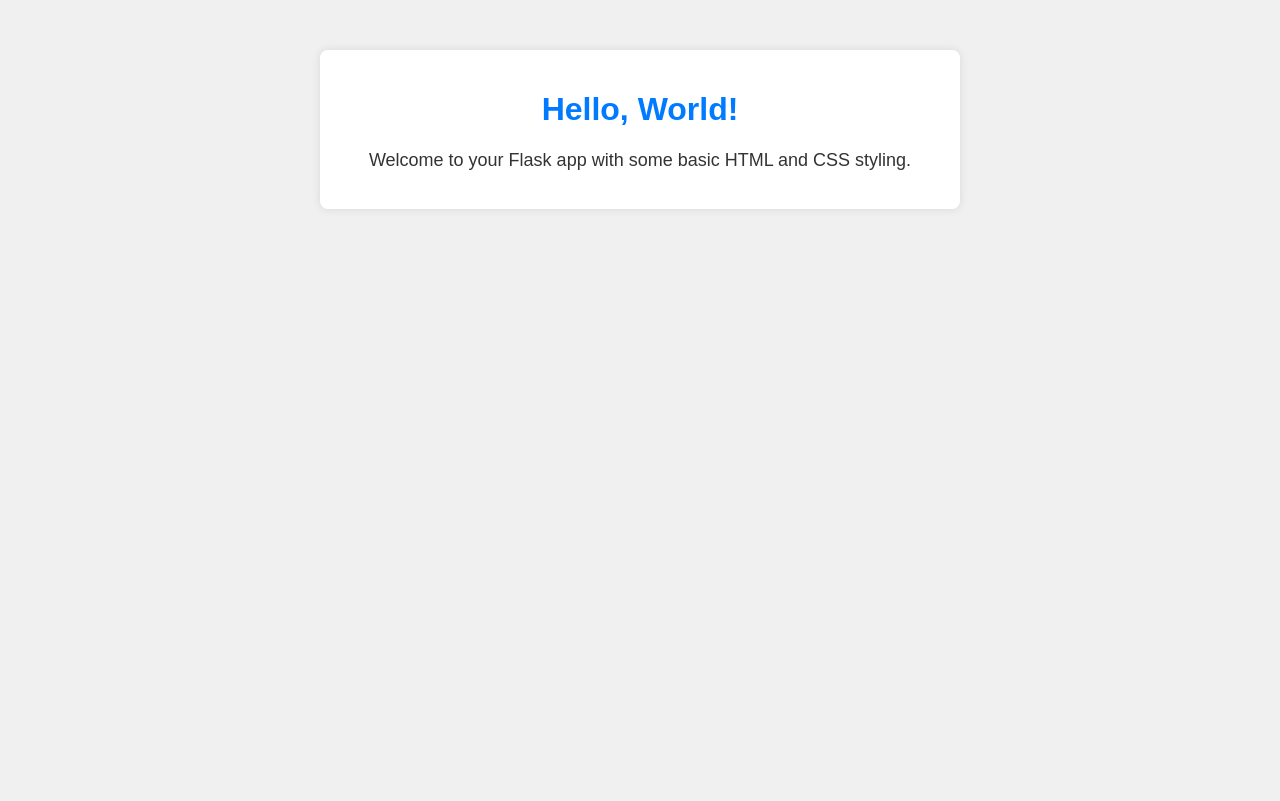
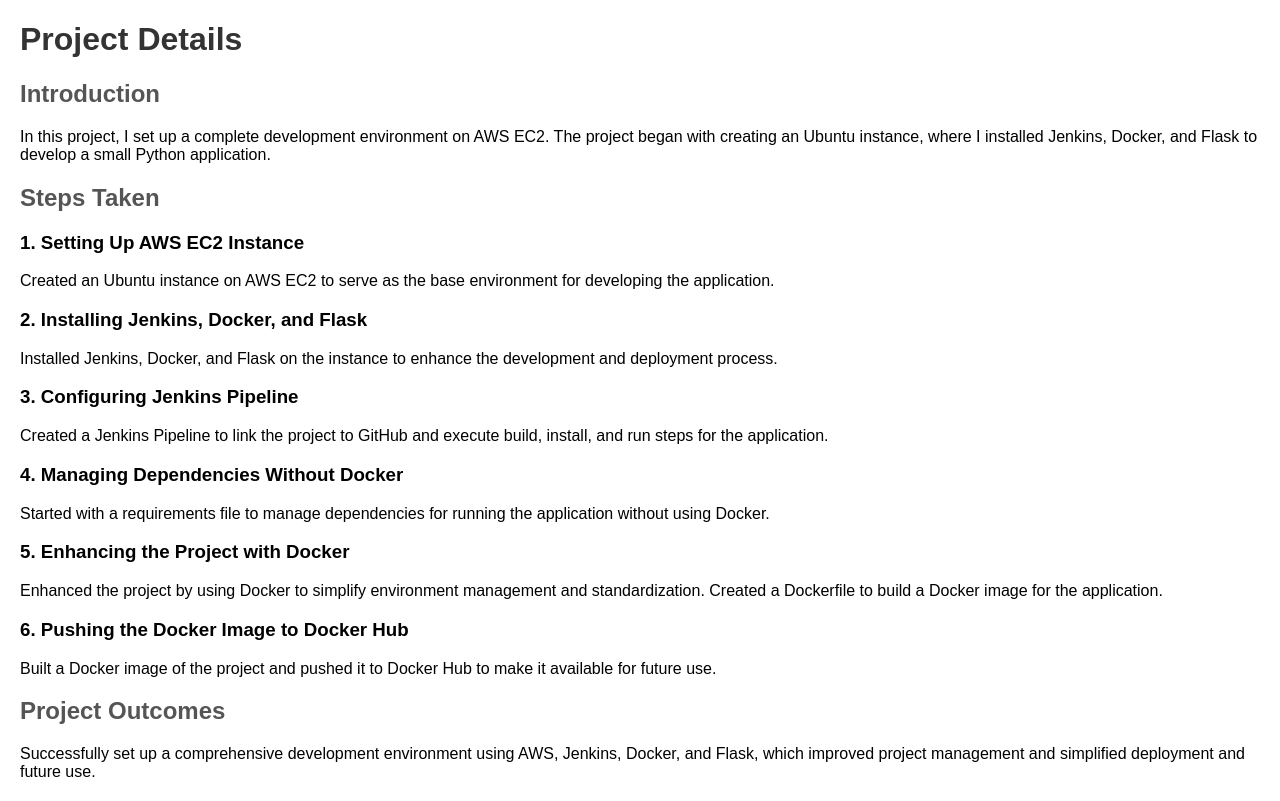
Before and after one commit to islamoomostafa/Simple-DevOps-Project, a Flask app: page / in a window 1280 px wide. Before the commit the page ends 209 px from the top, so only its background shows below. Run offline with Flask 2, Linux system fonts and the light colour scheme.

Commit message:
Update index.html

```diff
--- a/templates/index.html
+++ b/templates/index.html
@@ -3,36 +3,51 @@
 <head>
     <meta charset="UTF-8">
     <meta name="viewport" content="width=device-width, initial-scale=1.0">
-    <title>Flask App</title>
+    <title>Project Details</title>
     <style>
         body {
             font-family: Arial, sans-serif;
-            background-color: #f0f0f0;
-            color: #333;
-            text-align: center;
-            margin: 0;
-            padding: 0;
-        }
-        .container {
-            max-width: 600px;
-            margin: 50px auto;
-            padding: 20px;
-            background-color: #fff;
-            border-radius: 8px;
-            box-shadow: 0 0 10px rgba(0, 0, 0, 0.1);
+            margin: 20px;
         }
         h1 {
-            color: #007BFF;
+            color: #333;
+        }
+        h2 {
+            color: #555;
         }
         p {
-            font-size: 18px;
+            margin-bottom: 10px;
         }
     </style>
 </head>
 <body>
-    <div class="container">
-        <h1>Hello, World!</h1>
-        <p>Welcome to your Flask app with some basic HTML and CSS styling.</p>
-    </div>
+    <h1>Project Details</h1>
+
+    <h2>Introduction</h2>
+    <p>In this project, I set up a complete development environment on AWS EC2. The project began with creating an Ubuntu instance, where I installed Jenkins, Docker, and Flask to develop a small Python application.</p>
+
+    <h2>Steps Taken</h2>
+
+    <h3>1. Setting Up AWS EC2 Instance</h3>
+    <p>Created an Ubuntu instance on AWS EC2 to serve as the base environment for developing the application.</p>
+
+    <h3>2. Installing Jenkins, Docker, and Flask</h3>
+    <p>Installed Jenkins, Docker, and Flask on the instance to enhance the development and deployment process.</p>
+
+    <h3>3. Configuring Jenkins Pipeline</h3>
+    <p>Created a Jenkins Pipeline to link the project to GitHub and execute build, install, and run steps for the application.</p>
+
+    <h3>4. Managing Dependencies Without Docker</h3>
+    <p>Started with a requirements file to manage dependencies for running the application without using Docker.</p>
+
+    <h3>5. Enhancing the Project with Docker</h3>
+    <p>Enhanced the project by using Docker to simplify environment management and standardization. Created a Dockerfile to build a Docker image for the application.</p>
+
+    <h3>6. Pushing the Docker Image to Docker Hub</h3>
+    <p>Built a Docker image of the project and pushed it to Docker Hub to make it available for future use.</p>
+
+    <h2>Project Outcomes</h2>
+    <p>Successfully set up a comprehensive development environment using AWS, Jenkins, Docker, and Flask, which improved project management and simplified deployment and future use.</p>
+
 </body>
 </html>
```
